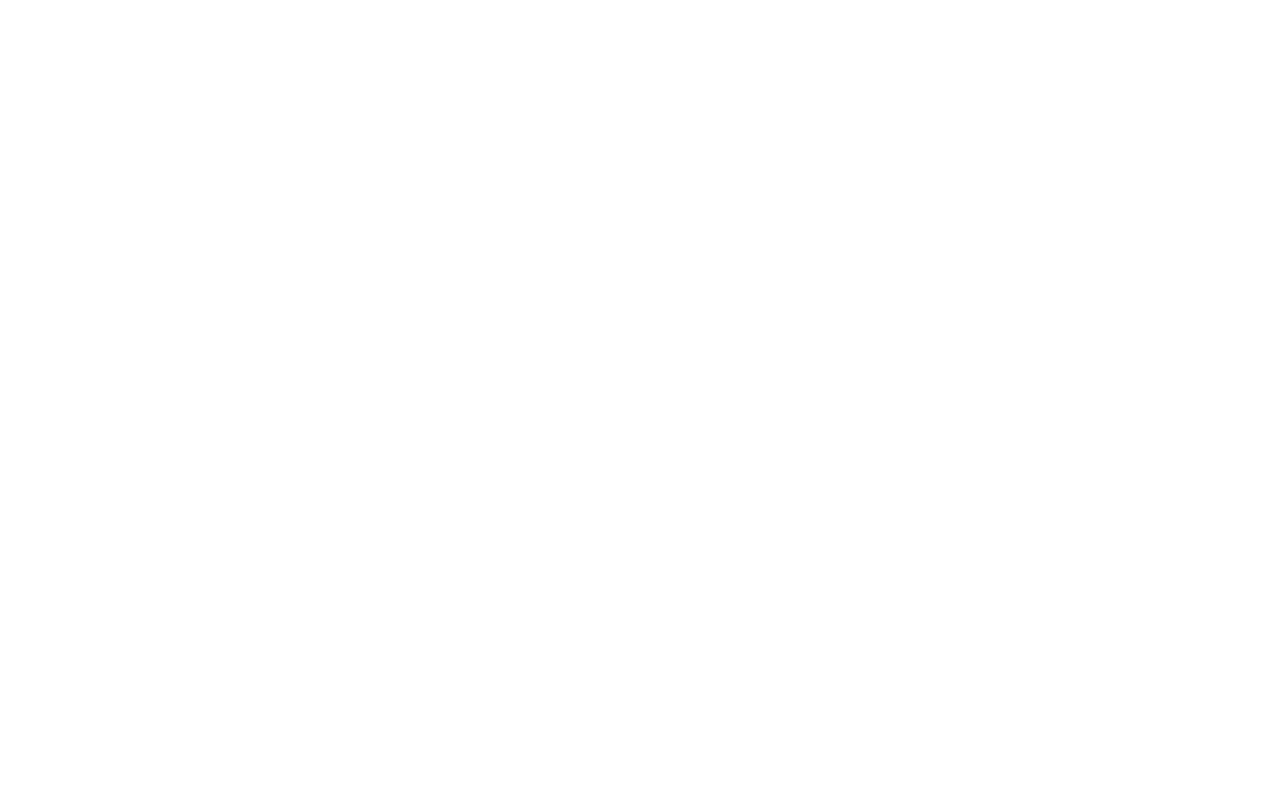
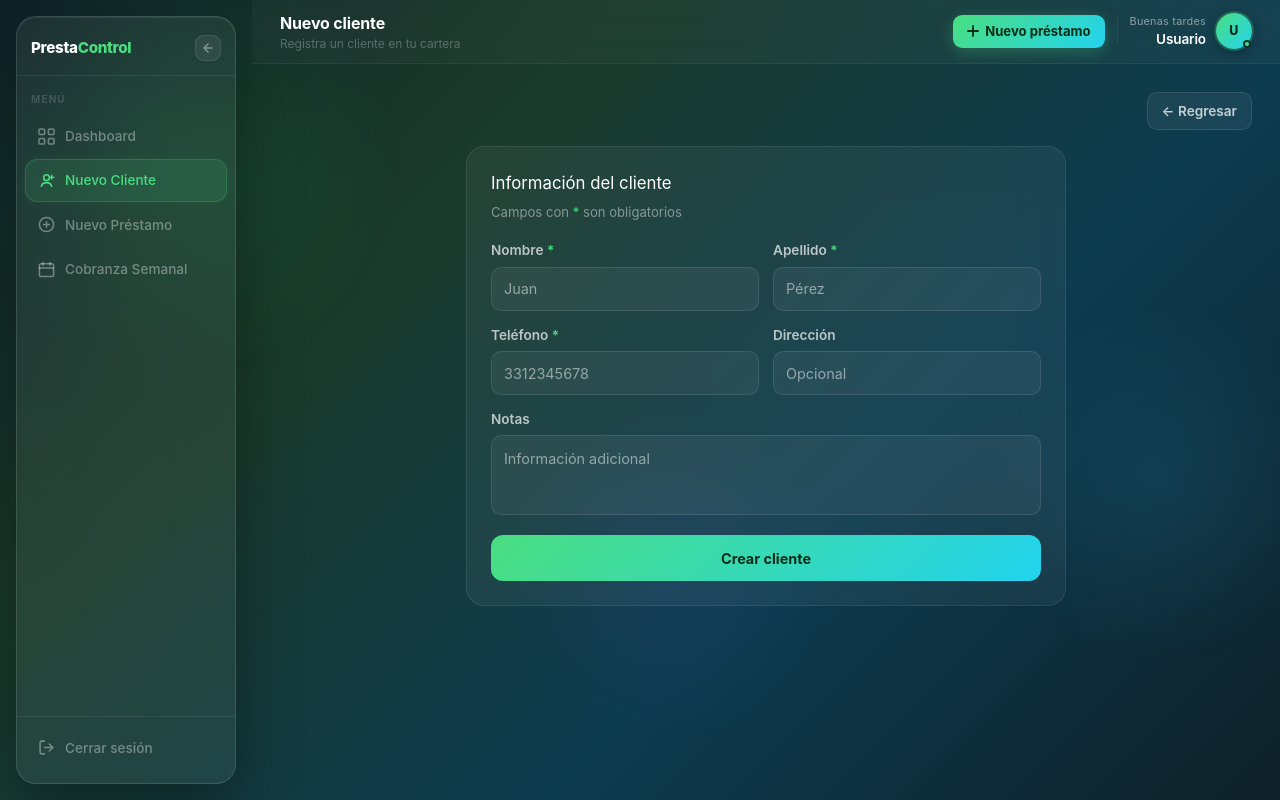
Before and after one commit to JoseGarcia1994/loans-react, a React (Vite) app: page /clients in a window 1280 px wide. Before the commit this address had no page. Built offline with nearby package versions, Linux system fonts and the light colour scheme.

Commit message:
feat(client): add client creation form and redirect to dashboard on success

```diff
--- a/src/App.jsx
+++ b/src/App.jsx
@@ -8,6 +8,7 @@
 import RegisterPage from "./pages/RegisterPage";
 import Profile from "./pages/Profile";
 import ChangePassword from "./pages/ChangePassword";
+import CreateClient from "./pages/CreateClient";
 
 function App() {
   return (
@@ -24,6 +25,8 @@
         <Route path="/create-loan" element={<CreateLoan />} />
         <Route path="/edit-loan/:id" element={<EditLoan />} />
         <Route path="/weekly-payments" element={<WeeklyPayments />} />
+        <Route path="/clients" element={<CreateClient />} />
+
       </Routes>
     </BrowserRouter>
   );
--- a/src/components/dashboard/Sidebar.jsx
+++ b/src/components/dashboard/Sidebar.jsx
@@ -1,4 +1,4 @@
-import { useState } from "react";
+import { Link } from "react-router-dom";
 
 const navItems = [
   {
@@ -6,10 +6,65 @@
     label: "Dashboard",
     icon: (
       <svg width="17" height="17" viewBox="0 0 18 18" fill="none">
-        <rect x="1" y="1" width="6" height="6" rx="1.5" stroke="currentColor" strokeWidth="1.6"/>
-        <rect x="11" y="1" width="6" height="6" rx="1.5" stroke="currentColor" strokeWidth="1.6"/>
-        <rect x="1" y="11" width="6" height="6" rx="1.5" stroke="currentColor" strokeWidth="1.6"/>
-        <rect x="11" y="11" width="6" height="6" rx="1.5" stroke="currentColor" strokeWidth="1.6"/>
+        <rect
+          x="1"
+          y="1"
+          width="6"
+          height="6"
+          rx="1.5"
+          stroke="currentColor"
+          strokeWidth="1.6"
+        />
+        <rect
+          x="11"
+          y="1"
+          width="6"
+          height="6"
+          rx="1.5"
+          stroke="currentColor"
+          strokeWidth="1.6"
+        />
+        <rect
+          x="1"
+          y="11"
+          width="6"
+          height="6"
+          rx="1.5"
+          stroke="currentColor"
+          strokeWidth="1.6"
+        />
+        <rect
+          x="11"
+          y="11"
+          width="6"
+          height="6"
+          rx="1.5"
+          stroke="currentColor"
+          strokeWidth="1.6"
+        />
+      </svg>
+    ),
+  },
+  {
+    href: "/clients",
+    label: "Nuevo Cliente",
+    icon: (
+      <svg width="17" height="17" viewBox="0 0 18 18" fill="none">
+        <circle cx="9" cy="6" r="3" stroke="currentColor" strokeWidth="1.6" />
+
+        <path
+          d="M3.5 15c.8-2.4 3-3.75 5.5-3.75S13.7 12.6 14.5 15"
+          stroke="currentColor"
+          strokeWidth="1.6"
+          strokeLinecap="round"
+        />
+
+        <path
+          d="M14.5 3.5v4M12.5 5.5h4"
+          stroke="currentColor"
+          strokeWidth="1.6"
+          strokeLinecap="round"
+        />
       </svg>
     ),
   },
@@ -18,8 +73,13 @@
     label: "Nuevo Préstamo",
     icon: (
       <svg width="17" height="17" viewBox="0 0 18 18" fill="none">
-        <circle cx="9" cy="9" r="7.5" stroke="currentColor" strokeWidth="1.6"/>
-        <path d="M9 6v6M6 9h6" stroke="currentColor" strokeWidth="1.6" strokeLinecap="round"/>
+        <circle cx="9" cy="9" r="7.5" stroke="currentColor" strokeWidth="1.6" />
+        <path
+          d="M9 6v6M6 9h6"
+          stroke="currentColor"
+          strokeWidth="1.6"
+          strokeLinecap="round"
+        />
       </svg>
     ),
   },
@@ -28,15 +88,31 @@
     label: "Cobranza Semanal",
     icon: (
       <svg width="17" height="17" viewBox="0 0 18 18" fill="none">
-        <rect x="1.5" y="3" width="15" height="13.5" rx="2" stroke="currentColor" strokeWidth="1.6"/>
-        <path d="M5.25 1.5v3M12.75 1.5v3M1.5 7.5h15" stroke="currentColor" strokeWidth="1.6" strokeLinecap="round"/>
+        <rect
+          x="1.5"
+          y="3"
+          width="15"
+          height="13.5"
+          rx="2"
+          stroke="currentColor"
+          strokeWidth="1.6"
+        />
+        <path
+          d="M5.25 1.5v3M12.75 1.5v3M1.5 7.5h15"
+          stroke="currentColor"
+          strokeWidth="1.6"
+          strokeLinecap="round"
+        />
       </svg>
     ),
   },
 ];
 
-export function Sidebar({ activePath = "/dashboard", collapsed = false, onToggle }) {
-
+export function Sidebar({
+  activePath = "/dashboard",
+  collapsed = false,
+  onToggle,
+}) {
   const setCollapsed = onToggle;
 
   const handleLogout = () => {
@@ -103,54 +179,134 @@
 
       <div className="sidebar-float">
         {/* Logo */}
-        <div style={{ padding: "18px 14px 14px", borderBottom: "1px solid rgba(255,255,255,0.07)", display: "flex", alignItems: "center", justifyContent: "space-between", gap: "8px" }}>
+        <div
+          style={{
+            padding: "18px 14px 14px",
+            borderBottom: "1px solid rgba(255,255,255,0.07)",
+            display: "flex",
+            alignItems: "center",
+            justifyContent: "space-between",
+            gap: "8px",
+          }}
+        >
           {!collapsed && (
-            <span style={{ fontWeight: 800, fontSize: "0.95rem", letterSpacing: "-0.02em", color: "white", whiteSpace: "nowrap" }}>
+            <span
+              style={{
+                fontWeight: 800,
+                fontSize: "0.95rem",
+                letterSpacing: "-0.02em",
+                color: "white",
+                whiteSpace: "nowrap",
+              }}
+            >
               Presta<span style={{ color: "#4ade80" }}>Control</span>
             </span>
           )}
           <button
             onClick={() => setCollapsed(!collapsed)}
-            style={{ background: "rgba(255,255,255,0.07)", border: "1px solid rgba(255,255,255,0.1)", borderRadius: "9px", padding: "6px", cursor: "pointer", color: "rgba(255,255,255,0.4)", display: "flex", alignItems: "center", justifyContent: "center", flexShrink: 0, marginLeft: collapsed ? "auto" : 0 }}
+            style={{
+              background: "rgba(255,255,255,0.07)",
+              border: "1px solid rgba(255,255,255,0.1)",
+              borderRadius: "9px",
+              padding: "6px",
+              cursor: "pointer",
+              color: "rgba(255,255,255,0.4)",
+              display: "flex",
+              alignItems: "center",
+              justifyContent: "center",
+              flexShrink: 0,
+              marginLeft: collapsed ? "auto" : 0,
+            }}
           >
             <svg width="12" height="12" viewBox="0 0 12 12" fill="none">
-              {collapsed
-                ? <path d="M2 6h8M6 2l4 4-4 4" stroke="currentColor" strokeWidth="1.6" strokeLinecap="round" strokeLinejoin="round"/>
-                : <path d="M10 6H2M6 2L2 6l4 4" stroke="currentColor" strokeWidth="1.6" strokeLinecap="round" strokeLinejoin="round"/>}
+              {collapsed ? (
+                <path
+                  d="M2 6h8M6 2l4 4-4 4"
+                  stroke="currentColor"
+                  strokeWidth="1.6"
+                  strokeLinecap="round"
+                  strokeLinejoin="round"
+                />
+              ) : (
+                <path
+                  d="M10 6H2M6 2L2 6l4 4"
+                  stroke="currentColor"
+                  strokeWidth="1.6"
+                  strokeLinecap="round"
+                  strokeLinejoin="round"
+                />
+              )}
             </svg>
           </button>
         </div>
 
         {/* Nav */}
-        <nav style={{ flex: 1, padding: "12px 8px", display: "flex", flexDirection: "column", gap: "2px", overflowY: "auto" }}>
+        <nav
+          style={{
+            flex: 1,
+            padding: "12px 8px",
+            display: "flex",
+            flexDirection: "column",
+            gap: "2px",
+            overflowY: "auto",
+          }}
+        >
           {!collapsed && (
-            <p style={{ color: "rgba(255,255,255,0.16)", fontSize: "0.62rem", fontWeight: 700, letterSpacing: "0.12em", textTransform: "uppercase", padding: "4px 6px 6px" }}>
+            <p
+              style={{
+                color: "rgba(255,255,255,0.16)",
+                fontSize: "0.62rem",
+                fontWeight: 700,
+                letterSpacing: "0.12em",
+                textTransform: "uppercase",
+                padding: "4px 6px 6px",
+              }}
+            >
               Menú
             </p>
           )}
           {navItems.map((item) => (
-            <a
+            <Link
               key={item.href}
-              href={item.href}
-              className={`sb-nav-item ${activePath === item.href ? "active" : ""}`}
+              to={item.href}
+              className={`sb-nav-item ${
+                activePath === item.href ? "active" : ""
+              }`}
               title={collapsed ? item.label : ""}
             >
               <span style={{ flexShrink: 0 }}>{item.icon}</span>
+
               <span className="sb-label">{item.label}</span>
-            </a>
+            </Link>
           ))}
         </nav>
 
         {/* Logout */}
-        <div style={{ padding: "10px 8px 14px", borderTop: "1px solid rgba(255,255,255,0.07)" }}>
+        <div
+          style={{
+            padding: "10px 8px 14px",
+            borderTop: "1px solid rgba(255,255,255,0.07)",
+          }}
+        >
           <button
             onClick={handleLogout}
             className="sb-nav-item"
-            style={{ width: "100%", border: "1px solid transparent", background: "none", textAlign: "left" }}
+            style={{
+              width: "100%",
+              border: "1px solid transparent",
+              background: "none",
+              textAlign: "left",
+            }}
           >
             <span style={{ flexShrink: 0 }}>
               <svg width="17" height="17" viewBox="0 0 18 18" fill="none">
-                <path d="M6.75 15.75H3.75a1.5 1.5 0 0 1-1.5-1.5V3.75a1.5 1.5 0 0 1 1.5-1.5h3M12 12.75 15.75 9 12 5.25M15.75 9H6.75" stroke="currentColor" strokeWidth="1.6" strokeLinecap="round" strokeLinejoin="round"/>
+                <path
+                  d="M6.75 15.75H3.75a1.5 1.5 0 0 1-1.5-1.5V3.75a1.5 1.5 0 0 1 1.5-1.5h3M12 12.75 15.75 9 12 5.25M15.75 9H6.75"
+                  stroke="currentColor"
+                  strokeWidth="1.6"
+                  strokeLinecap="round"
+                  strokeLinejoin="round"
+                />
               </svg>
             </span>
             <span className="sb-label">Cerrar sesión</span>
--- /dev/null
+++ b/src/pages/CreateClient.jsx
@@ -0,0 +1,274 @@
+import { useState } from "react";
+import { Link, useNavigate } from "react-router-dom";
+import { DashboardLayout } from "../components/dashboard/DashboardLayout";
+
+export default function ClientsPage() {
+  const navigate = useNavigate();
+
+  const [error, setError] = useState("");
+  const [loading, setLoading] = useState(false);
+
+  const [formData, setFormData] = useState({
+    first_name: "",
+    last_name: "",
+    phone: "",
+    address: "",
+    notes: "",
+  });
+
+  const handleChange = (e) => {
+    setFormData({
+      ...formData,
+      [e.target.name]: e.target.value,
+    });
+  };
+
+  const createClient = async (e) => {
+    e.preventDefault();
+    setError("");
+
+    try {
+      setLoading(true);
+
+      const token = localStorage.getItem("token");
+
+      const response = await fetch("http://127.0.0.1:8000/client", {
+        method: "POST",
+        headers: {
+          "Content-Type": "application/json",
+          Authorization: `Bearer ${token}`,
+        },
+        body: JSON.stringify(formData),
+      });
+
+      const data = await response.json();
+
+      if (!response.ok) {
+        setError(data.detail || "Error creando cliente");
+        return;
+      }
+
+      // 🚀 Redirect to dashboard
+      navigate("/dashboard");
+    } catch (err) {
+      console.error(err);
+      setError("Error creando cliente");
+    } finally {
+      setLoading(false);
+    }
+  };
+
+  return (
+    <DashboardLayout
+      activePath="/clients"
+      title="Nuevo cliente"
+      subtitle="Registra un cliente en tu cartera"
+    >
+      {/* Return Button */}
+      <div
+        style={{
+          display: "flex",
+          justifyContent: "flex-end",
+          marginBottom: "16px",
+        }}
+      >
+        <Link
+          to="/dashboard"
+          style={{
+            display: "inline-flex",
+            alignItems: "center",
+            gap: "8px",
+            background: "rgba(255,255,255,0.06)",
+            border: "1px solid rgba(255,255,255,0.1)",
+            backdropFilter: "blur(12px)",
+            color: "rgba(255,255,255,0.75)",
+            padding: "8px 14px",
+            borderRadius: "10px",
+            textDecoration: "none",
+            fontWeight: 600,
+            fontSize: "0.85rem",
+          }}
+        >
+          ← Regresar
+        </Link>
+      </div>
+
+      {/* Card */}
+      <div
+        style={{
+          maxWidth: "600px",
+          margin: "0 auto",
+          background: "rgba(255,255,255,0.05)",
+          backdropFilter: "blur(20px)",
+          border: "1px solid rgba(255,255,255,0.08)",
+          borderRadius: "18px",
+          padding: "24px",
+        }}
+      >
+        <h2
+          style={{ color: "white", fontSize: "1.05rem", marginBottom: "6px" }}
+        >
+          Información del cliente
+        </h2>
+
+        <p
+          style={{
+            color: "rgba(255,255,255,0.45)",
+            fontSize: ".82rem",
+            marginBottom: "18px",
+          }}
+        >
+          Campos con <span style={{ color: "#4ade80" }}>*</span> son
+          obligatorios
+        </p>
+
+        {error && (
+          <div
+            style={{
+              marginBottom: "14px",
+              background: "rgba(239,68,68,.12)",
+              border: "1px solid rgba(239,68,68,.3)",
+              color: "#ef4444",
+              padding: "10px",
+              borderRadius: "10px",
+              fontSize: "0.85rem",
+            }}
+          >
+            {error}
+          </div>
+        )}
+
+        <form
+          onSubmit={createClient}
+          style={{
+            display: "grid",
+            gridTemplateColumns: "1fr 1fr",
+            gap: "14px",
+          }}
+        >
+          {/* Name */}
+          <div>
+            <label style={labelStyle}>
+              Nombre <span style={requiredStyle}>*</span>
+            </label>
+            <input
+              name="first_name"
+              value={formData.first_name}
+              onChange={handleChange}
+              required
+              placeholder="Juan"
+              style={inputStyle}
+            />
+          </div>
+
+          {/* Last Name */}
+          <div>
+            <label style={labelStyle}>
+              Apellido <span style={requiredStyle}>*</span>
+            </label>
+            <input
+              name="last_name"
+              value={formData.last_name}
+              onChange={handleChange}
+              required
+              placeholder="Pérez"
+              style={inputStyle}
+            />
+          </div>
+
+          {/* Phone */}
+          <div>
+            <label style={labelStyle}>
+              Teléfono <span style={requiredStyle}>*</span>
+            </label>
+            <input
+              name="phone"
+              value={formData.phone}
+              onChange={handleChange}
+              required
+              placeholder="3312345678"
+              style={inputStyle}
+            />
+          </div>
+
+          {/* Mailing Address */}
+          <div>
+            <label style={labelStyle}>Dirección</label>
+            <input
+              name="address"
+              value={formData.address}
+              onChange={handleChange}
+              placeholder="Opcional"
+              style={inputStyle}
+            />
+          </div>
+
+          {/* Notes (full width) */}
+          <div style={{ gridColumn: "1 / -1" }}>
+            <label style={labelStyle}>Notas</label>
+            <textarea
+              name="notes"
+              value={formData.notes}
+              onChange={handleChange}
+              placeholder="Información adicional"
+              rows={3}
+              style={{
+                ...inputStyle,
+                height: "80px",
+                resize: "none",
+                paddingTop: "12px",
+              }}
+            />
+          </div>
+
+          {/* Button */}
+          <div style={{ gridColumn: "1 / -1" }}>
+            <button
+              type="submit"
+              disabled={loading}
+              style={{
+                width: "100%",
+                height: "46px",
+                border: "none",
+                borderRadius: "12px",
+                fontWeight: 700,
+                fontSize: ".9rem",
+                cursor: loading ? "not-allowed" : "pointer",
+                opacity: loading ? 0.7 : 1,
+                background: "linear-gradient(135deg,#4ade80,#22d3ee)",
+                color: "#052e16",
+              }}
+            >
+              {loading ? "Creando..." : "Crear cliente"}
+            </button>
+          </div>
+        </form>
+      </div>
+    </DashboardLayout>
+  );
+}
+
+const inputStyle = {
+  width: "100%",
+  height: "44px",
+  borderRadius: "10px",
+  border: "1px solid rgba(255,255,255,0.1)",
+  background: "rgba(255,255,255,0.05)",
+  color: "white",
+  padding: "0 12px",
+  outline: "none",
+  fontSize: "0.9rem",
+  boxSizing: "border-box",
+};
+
+const labelStyle = {
+  display: "block",
+  color: "rgba(255,255,255,.7)",
+  marginBottom: "6px",
+  fontWeight: 600,
+  fontSize: ".85rem",
+};
+
+const requiredStyle = {
+  color: "#4ade80",
+};
```
